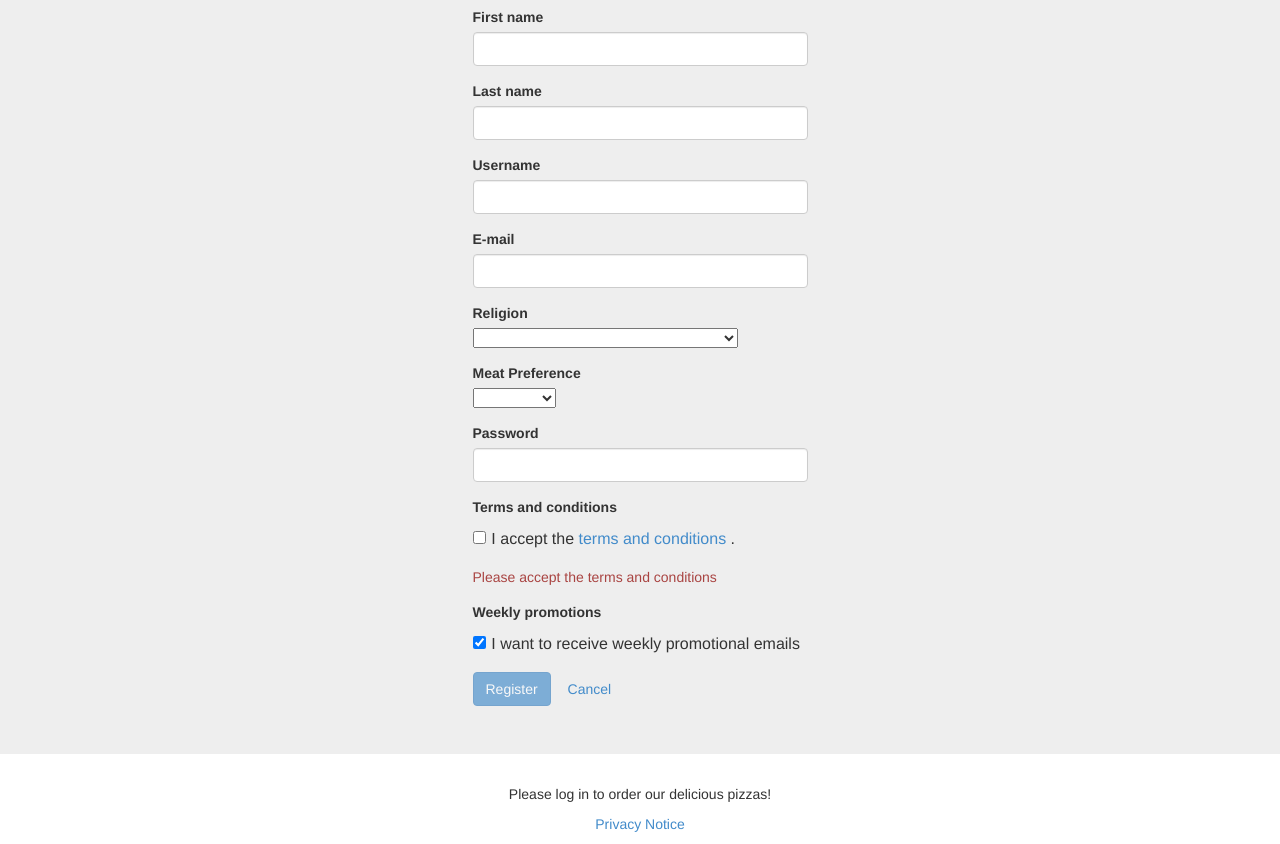
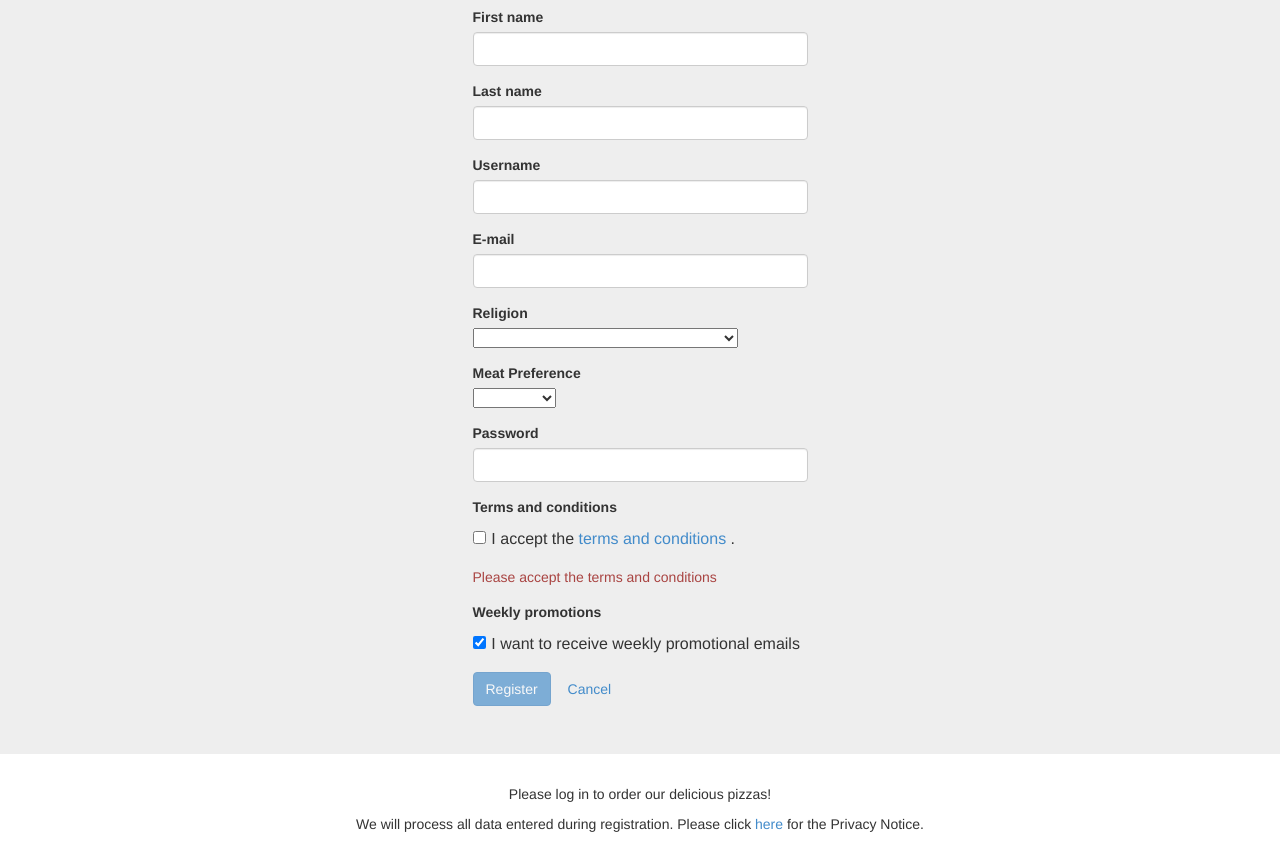
Before and after one commit to HannesBBR/PizzaApp, a website: page index.html at #/register in a window 1280 px wide. Shown: the part 104-948 px from the top of the page. Drawn offline with Linux system fonts and the light colour scheme.

Commit message:
Close #18

```diff
--- a/index.html
+++ b/index.html
@@ -22,7 +22,8 @@
             Please log in to order our delicious pizzas!
         </p>
         <!-- Uncomment this to have a privacy notice on the homepage -->
-        <p><a href="#/terms">Privacy Notice</a></p>
+        <p>We will process all data entered during registration. Please click <a href="#/terms">here</a> for the Privacy Notice.</p>
+
     </div>
 
 
```
Also changed, not shown: register/register.view.html (+1 -1 lines).
